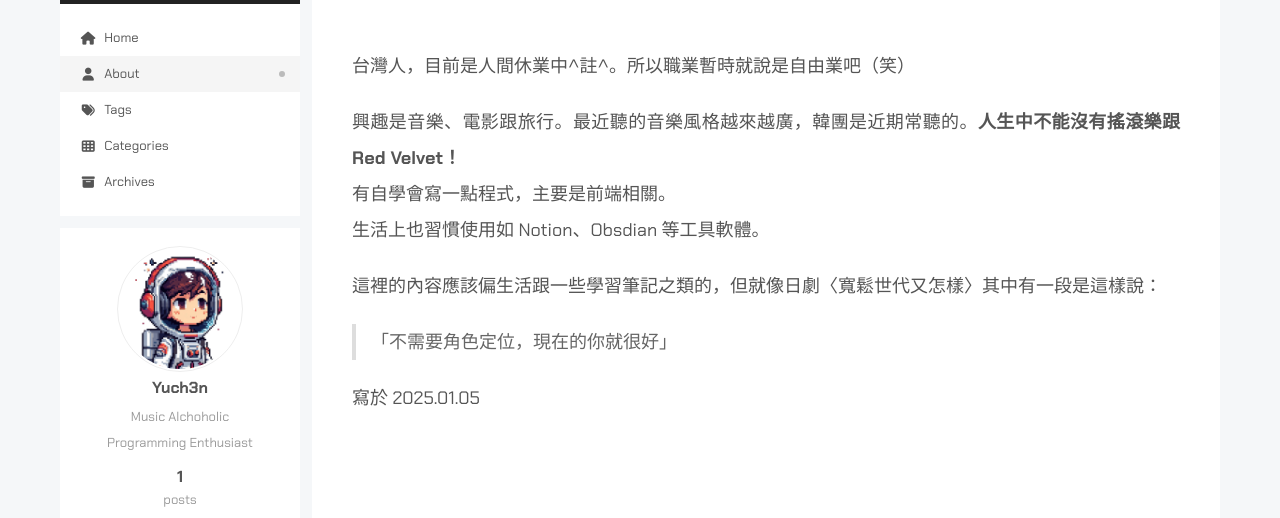
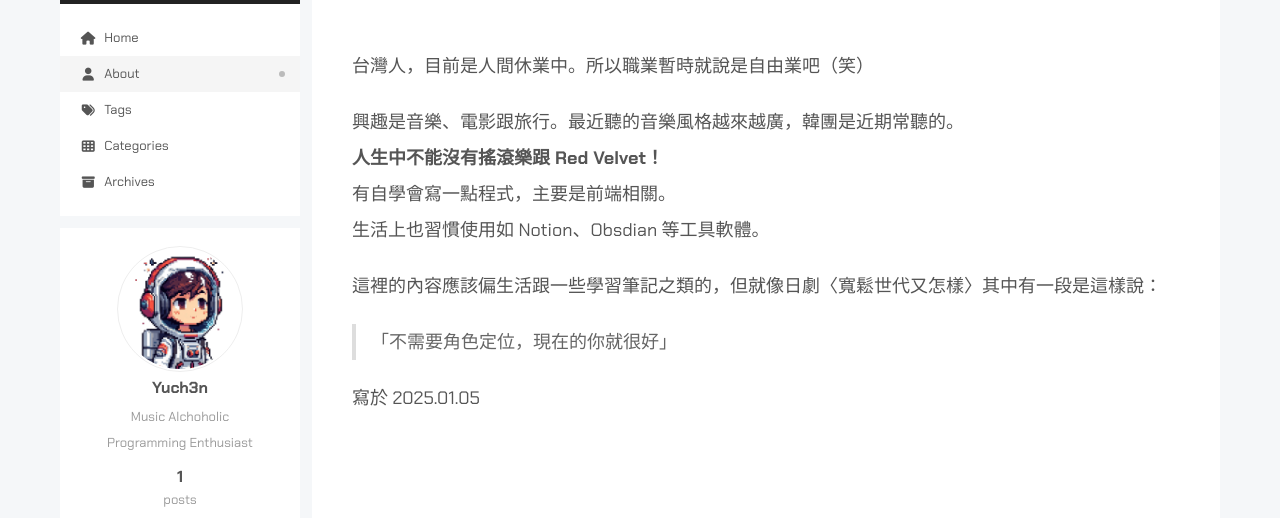
Before and after one commit to yuch3nchen/yuch3nchen.github.io, a plain HTML site: page about/index.html in a window 1280 px wide. Shown: the part 136-654 px from the top of the page. Drawn offline with nearby package versions, Linux system fonts and the light colour scheme.

Commit message:
hexo updates

```diff
--- a/about/index.html
+++ b/about/index.html
@@ -20,15 +20,15 @@
 
 <script class="next-config" data-name="main" type="application/json">{"hostname":"yuch3nchen.github.io","root":"/","images":"/images","scheme":"Pisces","darkmode":true,"version":"8.22.0","exturl":false,"sidebar":{"position":"left","width_expanded":320,"width_dual_column":240,"display":"post","padding":18,"offset":12},"hljswrap":true,"copycode":{"enable":false,"style":null},"fold":{"enable":false,"height":500},"bookmark":{"enable":false,"color":"#222","save":"auto"},"mediumzoom":false,"lazyload":false,"pangu":false,"comments":{"style":"tabs","active":null,"storage":true,"lazyload":false,"nav":null},"stickytabs":false,"motion":{"enable":true,"async":false,"duration":200,"transition":{"menu_item":"fadeInDown","post_block":"fadeIn","post_header":"fadeInDown","post_body":"fadeInDown","coll_header":"fadeInLeft","sidebar":"fadeInUp"}},"i18n":{"placeholder":"Searching...","empty":"We didn't find any results for the search: ${query}","hits_time":"${hits} results found in ${time} ms","hits":"${hits} results found"}}</script><script src="/js/config.js"></script>
 
-    <meta name="description" content="台灣人，目前是人間休業中^註^。所以職業暫時就說是自由業吧（笑） 興趣是音樂、電影跟旅行。最近聽的音樂風格越來越廣，韓團是近期常聽的。人生中不能沒有搖滾樂跟 Red Velvet！有自學會寫一點程式，主要是前端相關。生活上也習慣使用如 Notion、Obsdian 等工具軟體。 這裡的內容應該偏生活跟一些學習筆記之類的，但就像日劇〈寬鬆世代又怎樣〉其中有一段是這樣說：  「不需要角色定位，現在的你">
+    <meta name="description" content="台灣人，目前是人間休業中。所以職業暫時就說是自由業吧（笑） 興趣是音樂、電影跟旅行。最近聽的音樂風格越來越廣，韓團是近期常聽的。人生中不能沒有搖滾樂跟 Red Velvet！有自學會寫一點程式，主要是前端相關。生活上也習慣使用如 Notion、Obsdian 等工具軟體。 這裡的內容應該偏生活跟一些學習筆記之類的，但就像日劇〈寬鬆世代又怎樣〉其中有一段是這樣說：  「不需要角色定位，現在的你就很好">
 <meta property="og:type" content="website">
 <meta property="og:title" content="about | 關於我">
 <meta property="og:url" content="https://yuch3nchen.github.io/about/index.html">
 <meta property="og:site_name" content="Yuch3n Blog">
-<meta property="og:description" content="台灣人，目前是人間休業中^註^。所以職業暫時就說是自由業吧（笑） 興趣是音樂、電影跟旅行。最近聽的音樂風格越來越廣，韓團是近期常聽的。人生中不能沒有搖滾樂跟 Red Velvet！有自學會寫一點程式，主要是前端相關。生活上也習慣使用如 Notion、Obsdian 等工具軟體。 這裡的內容應該偏生活跟一些學習筆記之類的，但就像日劇〈寬鬆世代又怎樣〉其中有一段是這樣說：  「不需要角色定位，現在的你">
+<meta property="og:description" content="台灣人，目前是人間休業中。所以職業暫時就說是自由業吧（笑） 興趣是音樂、電影跟旅行。最近聽的音樂風格越來越廣，韓團是近期常聽的。人生中不能沒有搖滾樂跟 Red Velvet！有自學會寫一點程式，主要是前端相關。生活上也習慣使用如 Notion、Obsdian 等工具軟體。 這裡的內容應該偏生活跟一些學習筆記之類的，但就像日劇〈寬鬆世代又怎樣〉其中有一段是這樣說：  「不需要角色定位，現在的你就很好">
 <meta property="og:locale" content="en_US">
 <meta property="article:published_time" content="2025-01-03T06:24:07.000Z">
-<meta property="article:modified_time" content="2025-01-05T09:58:02.502Z">
+<meta property="article:modified_time" content="2025-01-05T10:00:41.373Z">
 <meta property="article:author" content="Yuch3n">
 <meta property="article:tag" content="網頁,前端,程式,生活,工具,HTML,CSS,JavaScript,Vue,Notion">
 <meta name="twitter:card" content="summary">
@@ -180,8 +180,8 @@
 
 
       <div class="post-body">
-          <p>台灣人，目前是人間休業中^註^。所以職業暫時就說是自由業吧（笑）</p>
-<p>興趣是音樂、電影跟旅行。最近聽的音樂風格越來越廣，韓團是近期常聽的。<strong>人生中不能沒有搖滾樂跟 Red Velvet！</strong><br>有自學會寫一點程式，主要是前端相關。<br>生活上也習慣使用如 Notion、Obsdian 等工具軟體。</p>
+          <p>台灣人，目前是人間休業中。所以職業暫時就說是自由業吧（笑）</p>
+<p>興趣是音樂、電影跟旅行。最近聽的音樂風格越來越廣，韓團是近期常聽的。<br><strong>人生中不能沒有搖滾樂跟 Red Velvet！</strong><br>有自學會寫一點程式，主要是前端相關。<br>生活上也習慣使用如 Notion、Obsdian 等工具軟體。</p>
 <p>這裡的內容應該偏生活跟一些學習筆記之類的，但就像日劇〈寬鬆世代又怎樣〉其中有一段是這樣說：</p>
 <blockquote>
 <p>「不需要角色定位，現在的你就很好」</p>
--- a/css/main.css
+++ b/css/main.css
@@ -1383,7 +1383,7 @@ pre code {
     transition: all 0.2s ease-in-out;
   }
   .links-of-author a::before {
-    background: #40ff2d;
+    background: #398ba1;
     display: inline-block;
     margin-right: 3px;
     transform: translateY(-2px);
```
